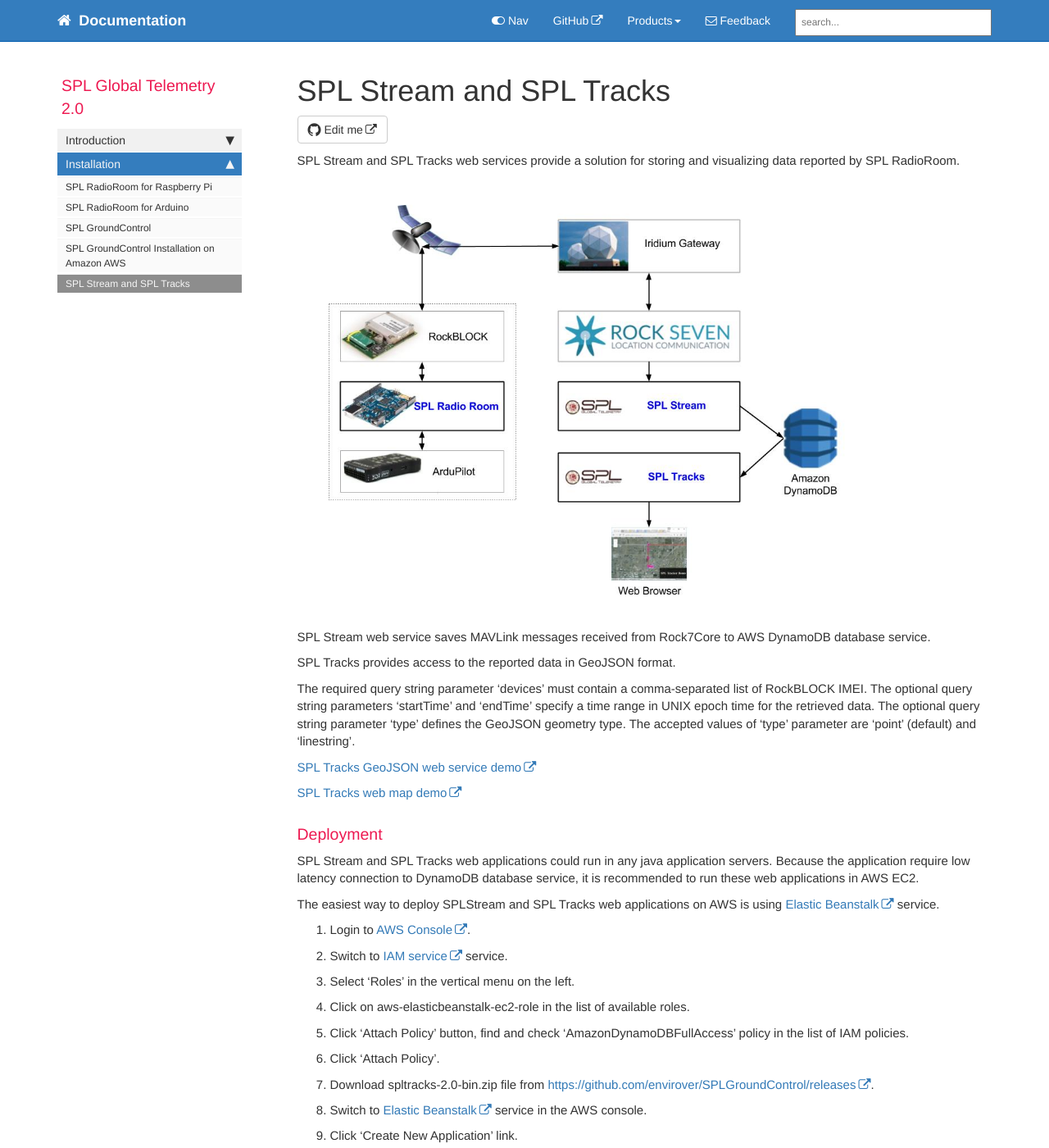
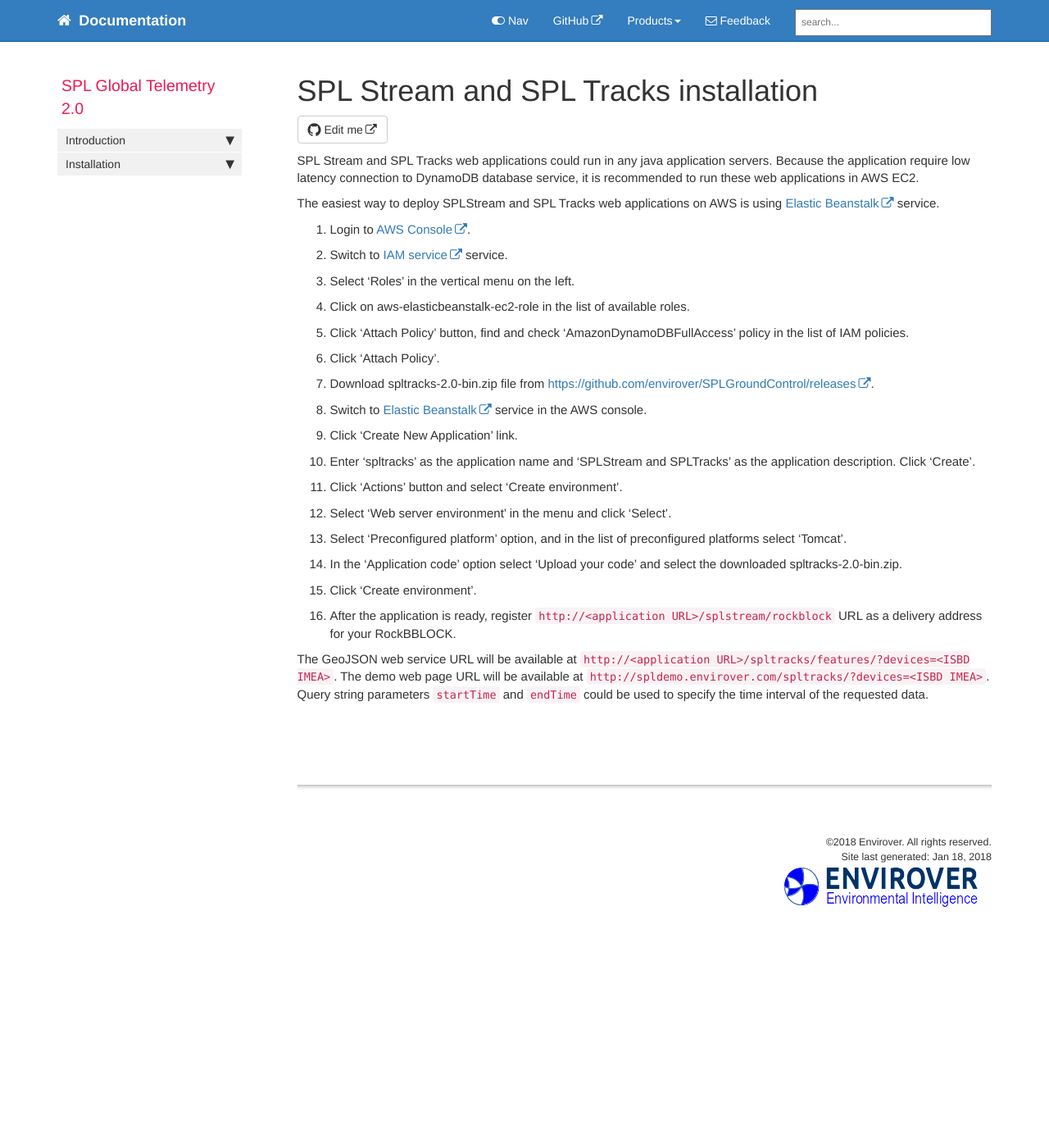
Before and after one commit to envirover/spldocs, a Jekyll site: the page built from pages/spl/spltracks-aws.md, in a window 1280 px wide and 1400 px high. Shown: the whole window at 82% size. Built offline with Jekyll 4.4.1, drawn with Linux system fonts in a browser that asks for light colours; nearby versions of some CDN libraries; comment, search, counter and statistics services are not loaded.

Commit message:
Updated spl.md

```diff
--- a/_data/sidebars/home_sidebar.yml
+++ b/_data/sidebars/home_sidebar.yml
@@ -7,7 +7,7 @@ entries:
   - title: Products
     output: web
     folderitems:
-    - title: SPL Satellite Telemetry
+    - title: SPL Global Telemetry
       url: /spl.html
       output: web
     - title: NVI Satellite Telemetry
--- a/_data/sidebars/spl_sidebar.yml
+++ b/_data/sidebars/spl_sidebar.yml
@@ -37,12 +37,9 @@ entries:
     - title: SPL RadioRoom for Arduino
       url: /splradioroom-arduino.html
       output: web, pdf
-    - title: SPL GroundControl
-      url: /splgroundcontrol.html
-      output: web, pdf
     - title: SPL GroundControl Installation on Amazon AWS
       url: /splgroundcontrol-aws.html
       output: web, pdf
     - title: SPL Stream and SPL Tracks
-      url: /spltracks.html
+      url: /spltracks-aws.html
       output: web, pdf
--- a/_includes/head.html
+++ b/_includes/head.html
@@ -29,7 +29,7 @@
 <script src="{{ "js/toc.js" }}"></script>
 <script src="{{ "js/customscripts.js" }}"></script>
 
-<link rel="shortcut icon" href="{{ "images/favicon.ico"  }}">
+<link rel="shortcut icon" href="{{ "images/favicon.png"  }}">
 
 <!-- HTML5 Shim and Respond.js IE8 support of HTML5 elements and media queries -->
 <!-- WARNING: Respond.js doesn't work if you view the page via file:// -->
--- a/pages/spl/spl.md
+++ b/pages/spl/spl.md
@@ -7,15 +7,13 @@ permalink: spl.html
 folder: spl
 ---
 
-SPL is a global satellite telemetry solution for unmanned vehicles controlled by [ArduPilot](http://ardupilot.org/).
+SPL is a global satellite telemetry system for unmanned vehicles controlled by [ArduPilot](http://ardupilot.org/) or [px4](http://px4.io/) autopilots.
 
 With SPL you can:
 - Track position, attitude, and velocity of your vehicles anywhere on Earth.
 - Monitor vital signs of your vehicles, such as battery charge, system status, and temperature.
 - Update on-board parameters and send commands and missions to your vehicles.
 - Control gymbals, and RC servos connected to autopilots.
-
-SPL can also be used together with radio telemetry as a long range backup channel to track and control vehicles if they leave radio channel range.
 
 Essentially, with SPL you could control your unmanned vehicle on the other side of the Earth almost the same way you would with radio telemetry. SPL was designed to work with popular ground control stations such as Mission Planner, QGrouindControl, and MAVProxy.
 
@@ -27,9 +25,9 @@ SPL uses Iridium short burst data (SBD) satellite communication technology provi
 
 Iridium SBD is a high latency, low bandwidth messaging technology, yet it is relatively inexpensive compared to other global communication solutions. The required hardware is very compact and lightweight.
 
-The SPL software suite consists of firmware for ArduPilot companion computer called [SPL RadioRoom](radioroom.html) and a web service application called [SPL GroundControl](gGroundcontrol.html), which serves as a proxy between ground control stations such as Mission Planer or QGroundControl and Rock7Core web services.
+The SPL software suite consists of firmware for ArduPilot companion computer called SPL RadioRoom and a web service application called SPL GroundControl, which serves as a proxy between ground control stations such as Mission Planer or QGroundControl and Rock7Core web services. Optional SPL Stream and SPL Tracks web services provide a solution for storing and visualizing data reported by SPL RadioRoom.
 
-SPL Radio Room and SPL Ground Control are open source software.
+## SPL RadioRoom
 
 SPL Radio Room requires the following hardware components:
 - [RockBLOCK Mk2](http://www.rock7mobile.com/products-rockblock) Iridium satellite communication module>
@@ -40,6 +38,20 @@ RockBLOCK MK2 naked communication module costs around 250$. RockBLOCK line renta
 
 By default SPL Radio Room reports every 5 minutes. Each report costs 1 RockBLOCK credit. The cost of credits varies from $0.05 to $0.14 depending on the amount of credits purchased.
 
-SPL GroundControl requires a computer accessible over the Internet. Running SPL Ground Control on Amazon AWS</a> is probably the easiest way to get started with SPL.
+## SPL GroundControl
 
-Optional SPL Stream and SPL Tracks web services could be used to store and visualize the vehicle tracks.
+SPL GroundControl is a MAVLink proxy server for ArduPilot drones that uses Iridium sort burst data (ISBD) satellite communication system provided by [RockBLOCK](http://www.rock7mobile.com/products-rockblock) unit. It is designed to work with [SPL RadioRoom](https://github.com/envirover/SPLRadioRoom) field application, providing two way communication channel between ArduPilot based drones and MAVLink ground control stations such as MAVProxy, Mission Planer, or QGroundControl.
+
+## SPL Stream and SPL Tracks
+
+Optional SPL Stream and SPL Tracks web services provide a solution for storing and visualizing data reported by SPL RadioRoom.
+
+![SPL Stream and SPL Tracks](images/spltracks.jpg)
+
+SPL Stream web service saves messages received from SPL RadioRoom to AWS DynamoDB database service.
+
+SPL Tracks provides access to the reported data in GeoJSON format.
+
+[SPL Tracks GeoJSON web service demo](http://spldemo.envirover.com/spltracks/features/?devices=300234064280890&startTime=1499736149000&endTime=1499742468000)
+
+[SPL Tracks web map demo](http://spldemo.envirover.com/spltracks/?devices=300234064280890&startTime=1499736149000&endTime=1499742468000)
--- a/pages/spl/splgroundcontrol.md
+++ /dev/null
@@ -1,22 +0,0 @@
----
-title: SPL GroundControl
-keywords: spl, ardupilot, mavlink, rockblock, satellite, telemetry, iridium, unmanned vehicle, sbd
-sidebar: spl_sidebar
-toc: false
-permalink: splgroundcontrol.html
-folder: spl
----
-
-SPL GroundControl is a MAVLink proxy server for ArduPilot drones that uses Iridium sort burst data (ISBD) satellite communication system provided by [RockBLOCK](http://www.rock7mobile.com/products-rockblock) unit. It is designed to work with [SPL RadioRoom](https://github.com/envirover/SPLRadioRoom) field application, providing two way communication channel between ArduPilot based drones and MAVLink ground control stations such as MAVProxy, Mission Planer, or QGroundControl.
-
-### SPLGroundControl Installation and Use
-
-The machine that runs SPLGroundControl must be accessible from the Internet. Port 8080 must be accessible from RockBLOCK services, and port 5760 must be accessible from the ground control station client machines.
-
-SPLGroundControl installation instructions for different environments are available on [wiki](https://github.com/envirover/SPLGroundControl/wiki) pages. Probably the easiest way to get started with SPLGroundControl is to [deploy it on Amazon AWS](https://github.com/envirover/SPLGroundControl/wiki/SPLGroundControl-Installation-on-Amazon-AWS).
-
-Once SPLGroundControl is started, you can connect to it from MAVProxy, Mission Planer, or QGroundControl using TCP connection on port 5760. For example, MAVPoxy ground control could be connected this way:
-
-``mavproxy.py --master=tcp:<IP>:5760 --mav10``
-
-Currently SPLGroundControl supports one GCS client connection at a time.
--- a/pages/spl/spltracks.md
+++ b/pages/spl/spltracks-aws.md
@@ -1,27 +1,13 @@
 ---
-title: SPL Stream and SPL Tracks
-keywords: spl, ardupilot, mavlink, rockblock, satellite, telemetry, iridium, unmanned vehicle, sbd
+title: SPL Stream and SPL Tracks installation
+keywords: spl, ardupilot, mavlink, rockblock, satellite, telemetry, iridium, geojson
 sidebar: spl_sidebar
 toc: false
 permalink: spltracks.html
 folder: spl
 ---
 
-SPL Stream and SPL Tracks web services provide a solution for storing and visualizing data reported by SPL RadioRoom.
 
-![SPL Stream and SPL Tracks](images/spltracks.jpg)
-
-SPL Stream web service saves MAVLink messages received from Rock7Core to AWS DynamoDB database service.
-
-SPL Tracks provides access to the reported data in GeoJSON format.
-
-The required query string parameter 'devices' must contain a comma-separated list of RockBLOCK IMEI. The optional query string parameters 'startTime' and 'endTime' specify a time range in UNIX epoch time for the retrieved data. The optional query string parameter 'type' defines the GeoJSON geometry type. The accepted values of 'type' parameter are 'point' (default) and 'linestring'.
-
-[SPL Tracks GeoJSON web service demo](http://spldemo.envirover.com/spltracks/features/?devices=300234064280890&startTime=1499736149000&endTime=1499742468000)
-
-[SPL Tracks web map demo](http://spldemo.envirover.com/spltracks/?devices=300234064280890&startTime=1499736149000&endTime=1499742468000)
-
-### Deployment
 SPL Stream and SPL Tracks web applications could run in any java application servers. Because the application require low latency connection to DynamoDB database service, it is recommended to run these web applications in AWS EC2.
 
 The easiest way to deploy SPLStream and SPL Tracks web applications on AWS is using [Elastic Beanstalk](https://aws.amazon.com/elasticbeanstalk) service.
```
Also changed, not shown: other parts of pages/spl/spl.md (+1 -1 lines), pages/spl/splgroundcontrol-aws.md (+3 -4 lines), images/_favicon.ico (renamed from images/favicon.ico).
